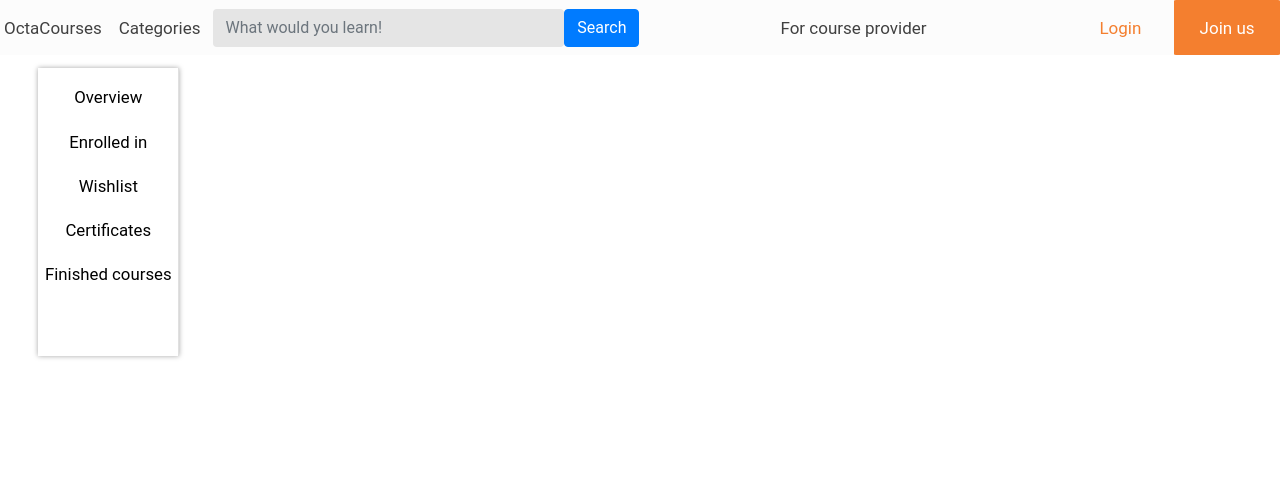
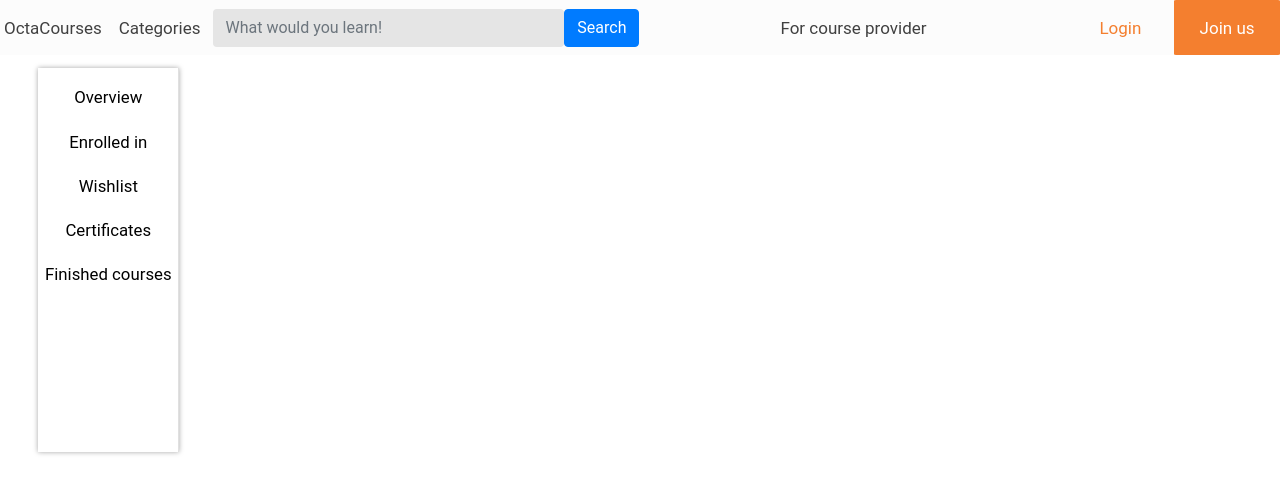
Before and after one commit to AlaaAAmin/Octa, an Angular app in the folder octaCourses/: page /user/profile in a window 1280 px wide. Shown: the top 494 px of the page. Built offline with nearby package versions, Linux system fonts and the light colour scheme.

Commit message:
css value update to the profile component
changelog:
- height of sidenav is now 48% instead of 36%

```diff
--- a/octaCourses/src/app/user-profile/profile/profile.component.css
+++ b/octaCourses/src/app/user-profile/profile/profile.component.css
@@ -1,7 +1,7 @@
 .sideNav{
     width: 11%;
     margin-left: 3%;
-    height: 36%;
+    height: 48%;
     margin-top: 1%;
 }
 
```
